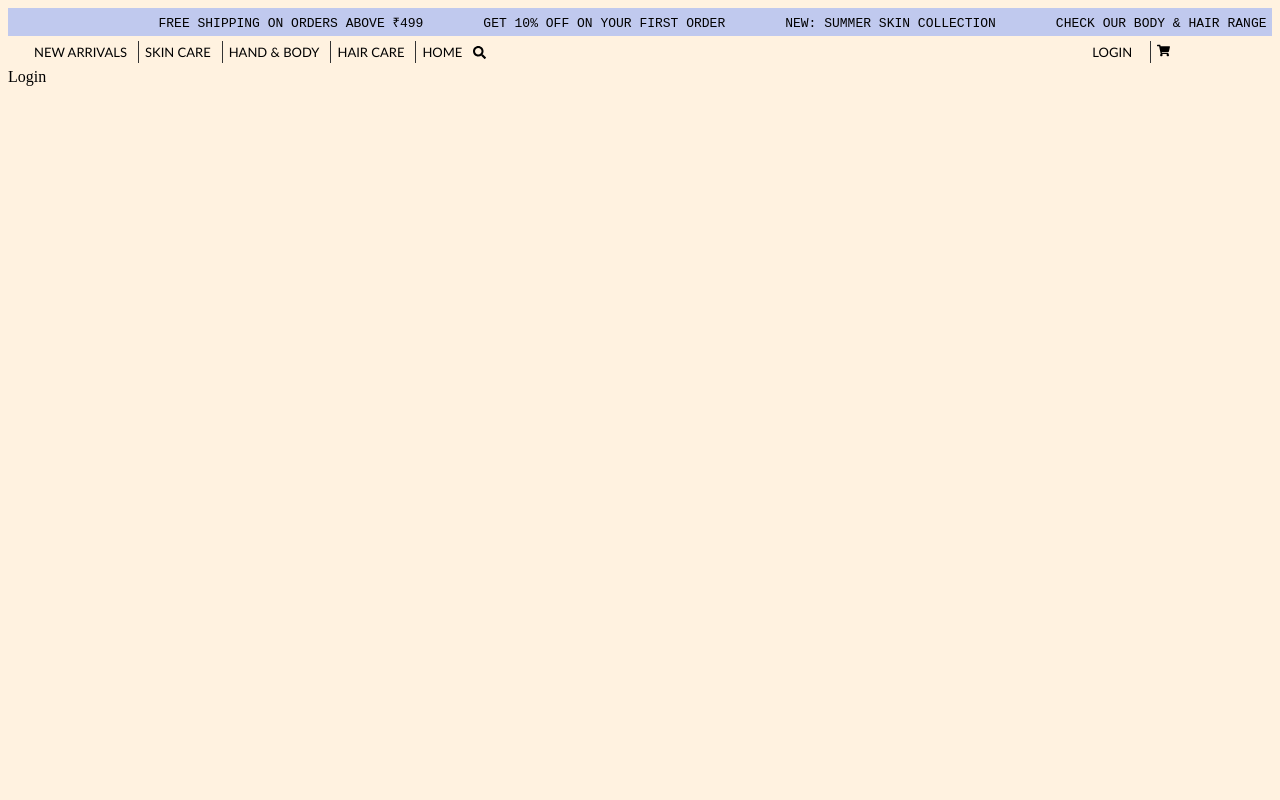
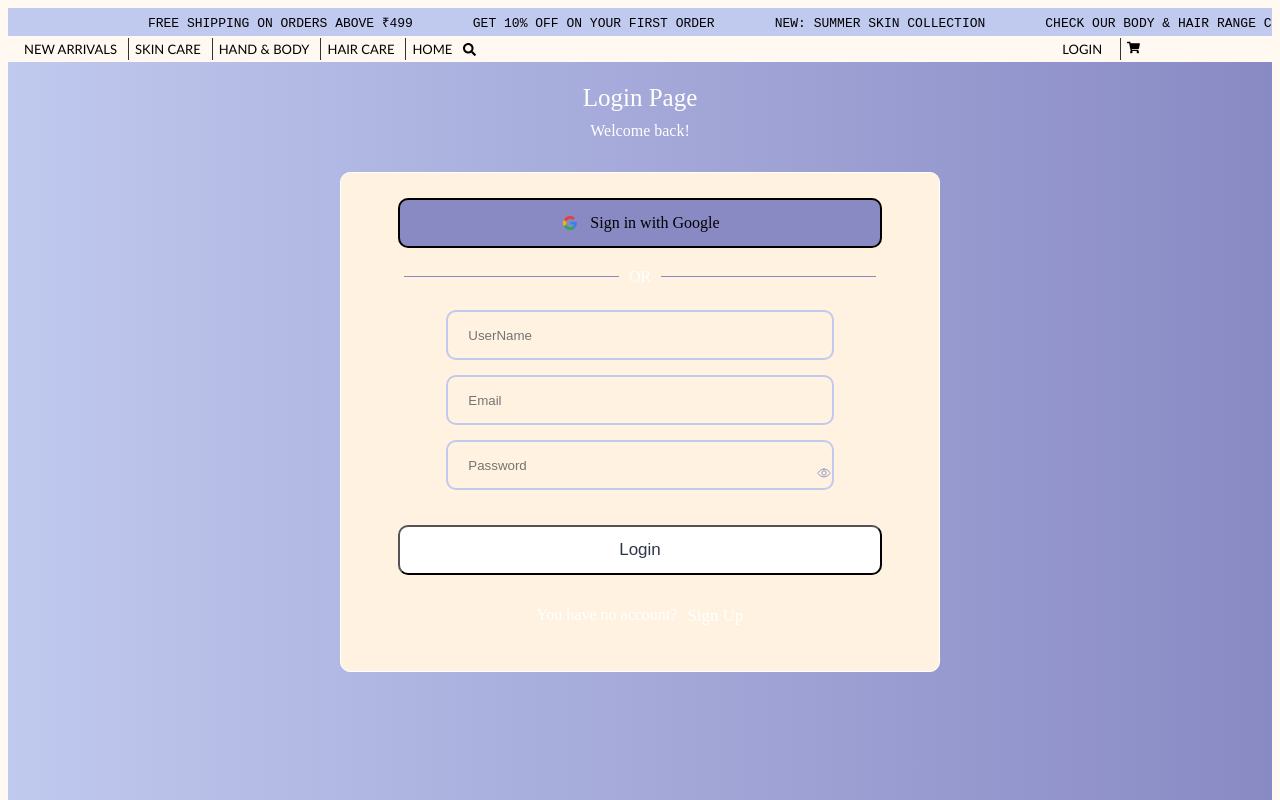
Before and after one commit to Prakriti0511/ecommerce-web, a React (Vite) app: page /login in a window 1280 px wide. Shown: the top 800 px of the page. Built offline with nearby package versions, Linux system fonts and the light colour scheme.

Commit message:
Homepage layout setup

```diff
--- a/src/App.jsx
+++ b/src/App.jsx
@@ -15,7 +15,7 @@ function App() {
   const [count, setCount] = useState(0);
 
   return (
-    <div>
+    <>
       <TopHeader />
       <Navbar />
       <Routes>
@@ -25,7 +25,7 @@ function App() {
         <Route path="/newarrivals" element={<NewArrivals />} />
         <Route path="/product/:id" element={<ProductDetails />} />
       </Routes>
-    </div>
+    </>
   );
 }
 
--- a/src/components/LoginPage/Login.jsx
+++ b/src/components/LoginPage/Login.jsx
@@ -1,9 +1,46 @@
-import React from 'react'
+import React, { useState } from 'react'
+import { signInWithPopup } from "firebase/auth"
+import { useNavigate } from 'react-router-dom'
+import { IoEyeOutline } from "react-icons/io5";
+import { FiEyeOff } from "react-icons/fi";
+
 
 function Login() {
-  return (
-    <div>Login</div>
-  )
-}
+      let [show,setShow] = useState(false)
+      let navigate = useNavigate()
+      return (
+      <div className = 'w-[100%] h-[100vw] bg-gradient-to-l from-[#898AC4] to-[#C0C9EE] text-[white] flex flex-col gap-[10px] font-gill'>
+          <div className = 'w-[100%] h-[100px] flex flex-col items-center justify-center'>
+              <span className='text-[25px] font-semibold pb-[10px] font-gill'>Login Page</span>
+              <span className = 'text-[16px] font-semibold'>Welcome back!</span>
+          </div>
+          <div className = 'max-w-[600px] w-[90%] h-[500px] bg-[#FFF2E0] rounded-[10px] border border-white backdrop-blur-2xl shadow-lg flex items-center justify-center mx-auto'>
+              <form action="" className='w-[90%] h-[90%] flex flex-col items-center justify-start gap-[20px]'>
+                  <div className = 'w-[90%] h-[50px] bg-[#898AC4] text-[black] border-2 border-[#] rounded-[10px] shadow-lg flex items-center justify-center gap-[10px] py-[20px] cursor-pointer'>
+                      <img src = "google.png" alt="/Image/" className='w-[20px] rounded-[10px]'/> Sign in with Google
+                  </div>
+                  <div className='w-[100%] h-[20px] flex items-center justify-center gap-[10px]'>
+                      <div className='w-[40%] h-[1px] bg-[#898AC4]'></div> OR <div className='w-[40%] h-[1px] bg-[#898AC4]'></div>
+                  </div>
+                  <div className = 'w-[90%] h-[400px] flex flex-col items-center justify-center gap-[15px] relative'>
+                      <input type = "text" className = 'w-[80%] h-[50px] border-[2px] border-[#C0C9EE] backdrop:blur-sm rounded-[10px] shadow-lg bg-transparent placeholder-[#] px-[20px] font-semibold' placeholder = 'UserName' required/>
+                      <input type = "text" className = 'w-[80%] h-[50px] border-[2px] border-[#C0C9EE] backdrop:blur-sm rounded-[10px] shadow-lg bg-transparent placeholder-[#] px-[20px] font-semibold' placeholder = 'Email' required/>
+                      <input
+                      type={show ? "text" : "password"}
+                      className='w-[80%] h-[50px] border-[2px] border-[#C0C9EE] backdrop:blur-sm rounded-[10px] shadow-lg bg-transparent placeholder-[#] px-[20px] font-semibold'
+                      placeholder='Password'
+                      required
+                      />
+                      {!show && <IoEyeOutline className='w-[20px] h-[20px] pb-[6px] text-[#898AC4] cursor-pointer absolute right-[10%]' onClick={()=>setShow(prev => !prev)}/>}
+                      {show && <FiEyeOff className='w-[20px] h-[20px] pb-[6px] text-[#898AC4] cursor-pointer absolute right-[10%]' onClick={()=>setShow(prev => !prev)}/>}
+                      <button className='w-[100%] h-[50px] bg-[white] rounded-[10px] flex items-center justify-center mt-[20px] text-[17px] text-[#2d3748] font-semibold'>Login </button>
+                      <p className='flex gap-[10px]'>You have no account? <span className='text-[#] text-[17px] font-semibold cursor-pointer' onClick={()=>navigate("/signup")}>Sign Up</span></p>
+                  </div>
+              </form>
+          </div>
+      </div>
+    )
+  }
+
 
 export default Login
--- a/src/components/LoginPage/Registration.jsx
+++ b/src/components/LoginPage/Registration.jsx
@@ -1,33 +1,41 @@
-import React from 'react'
+import React, { useState } from 'react'
 import { signInWithPopup } from "firebase/auth"
 import { useNavigate } from 'react-router-dom'
+import { IoEyeOutline } from "react-icons/io5";
+import { FiEyeOff } from "react-icons/fi";
 
 
 
 function Registration() {
-
+    let [show,setShow] = useState(false)
     let navigate = useNavigate()
-  return (
+    return (
     <div className = 'w-[100%] h-[100vw] bg-gradient-to-l from-[#898AC4] to-[#C0C9EE] text-[white] flex flex-col gap-[10px] font-gill'>
         <div className = 'w-[100%] h-[100px] flex flex-col items-center justify-center'>
-            <span className='text-[25px] font-semibold pb-6 font-gill'>Registration Page</span>
+            <span className='text-[25px] font-semibold pb-[10px] font-gill'>Registration Page</span>
             <span className = 'text-[16px] font-semibold'>Welcome to Lush!</span>
         </div>
         <div className = 'max-w-[600px] w-[90%] h-[500px] bg-[#FFF2E0] rounded-[10px] border border-white backdrop-blur-2xl shadow-lg flex items-center justify-center mx-auto'>
             <form action="" className='w-[90%] h-[90%] flex flex-col items-center justify-start gap-[20px]'>
-                <div className = 'w-[90%] h-[50px] bg-[#898AC4] text-[black] border-2 border-[#C0C9EE] rounded-[10px] shadow-lg flex items-center justify-center gap-[10px] py-[20px] cursor-pointer'>
+                <div className = 'w-[90%] h-[50px] bg-[#898AC4] text-[black] border-2 border-[#] rounded-[10px] shadow-lg flex items-center justify-center gap-[10px] py-[20px] cursor-pointer'>
                     <img src = "google.png" alt="/Image/" className='w-[20px] rounded-[10px]'/> Signup with Google
                 </div>
                 <div className='w-[100%] h-[20px] flex items-center justify-center gap-[10px]'>
                     <div className='w-[40%] h-[1px] bg-[#898AC4]'></div> OR <div className='w-[40%] h-[1px] bg-[#898AC4]'></div>
                 </div>
-                <div className = 'w-[90%] h-[400px] flex flex-col items-center justify-center gap-[15px]'>
+                <div className = 'w-[90%] h-[400px] flex flex-col items-center justify-center gap-[15px] relative'>
                     <input type = "text" className = 'w-[80%] h-[50px] border-[2px] border-[#C0C9EE] backdrop:blur-sm rounded-[10px] shadow-lg bg-transparent placeholder-[#] px-[20px] font-semibold' placeholder = 'UserName' required/>
                     <input type = "text" className = 'w-[80%] h-[50px] border-[2px] border-[#C0C9EE] backdrop:blur-sm rounded-[10px] shadow-lg bg-transparent placeholder-[#] px-[20px] font-semibold' placeholder = 'Email' required/>
-                    <input type = "password" className = 'w-[80%] h-[50px] border-[2px] border-[#C0C9EE] backdrop:blur-sm rounded-[10px] shadow-lg bg-transparent placeholder-[#] px-[20px] font-semibold' placeholder = 'Password' required/>
-                    <button className='w-[100%] h-[50px] bg-[#898AC4] rounded-[10px] flex items-center justify-center mt-[20px] text-[17px] font-semibold'> Create Account </button>
-                    <p className='flex gap-[10px]'>You have any account? <span className='text-[#] text-[17px] font-semibold cursor-pointer'>Login</span></p>
-
+                    <input
+                    type={show ? "text" : "password"}
+                    className='w-[80%] h-[50px] border-[2px] border-[#C0C9EE] backdrop:blur-sm rounded-[10px] shadow-lg bg-transparent placeholder-[#] px-[20px] font-semibold'
+                    placeholder='Password'
+                    required
+                    />
+                    {!show && <IoEyeOutline className='w-[20px] h-[20px] pb-[6px] text-[#898AC4] cursor-pointer absolute right-[10%]' onClick={()=>setShow(prev => !prev)}/>}
+                    {show && <FiEyeOff className='w-[20px] h-[20px] pb-[6px] text-[#898AC4] cursor-pointer absolute right-[10%]' onClick={()=>setShow(prev => !prev)}/>}
+                    <button className='w-[100%] h-[50px] bg-[white] rounded-[10px] flex items-center justify-center mt-[20px] text-[17px] text-gray-800 font-semibold'> Create Account </button>
+                    <p className='flex gap-[10px]'>You have any account? <span className='text-[#] text-[17px] font-semibold cursor-pointer' onClick={()=>navigate("/login")}>Login</span></p>
                 </div>
             </form>
         </div>
--- a/src/components/header/Navbar.jsx
+++ b/src/components/header/Navbar.jsx
@@ -13,7 +13,7 @@ function Navbar() {
         <FaSearch className={styles.icon} />
       </div>
 
-      <img src="./lush.png" alt="not available" className={styles.logo} />
+      <img src="./flowcare.png" alt="not available" className={styles.logo} />
 
       <div className={styles.right}>
         <div className={`${styles.option} ${styles.firstOption}`}>LOGIN</div>
--- a/src/components/header/Navbar.module.css
+++ b/src/components/header/Navbar.module.css
@@ -1,10 +1,10 @@
 .Navbar {
-  background-color: #FFF2E0;
+  background-color: #fff9f2;
   box-shadow: 0 4px 10px rgba(0, 0, 0, 0);
   font-size: small;
   font-weight: 500;
   font-family: 'Gill Sans', 'Gill Sans MT', Calibri, 'Trebuchet MS', sans-serif;
-  padding: 5px 20px;
+  padding: 2px 10px;
   display: flex;
   align-items: center;
   justify-content: flex-start;
@@ -38,7 +38,7 @@
 }
 
 .logo {
-  padding-left: 150px;
+  padding-left: 130px;
   width: 80px;
   height: auto;
   object-fit: contain;
--- a/src/components/pages/MainImage.jsx
+++ b/src/components/pages/MainImage.jsx
@@ -2,21 +2,7 @@ import { Link } from "react-router-dom";
 
 function MainImage() {
   return (
-    <div className="relative w-full mx-auto group">
-      {/* Product Image */}
-      <img
-        src="image.png"
-        alt="Product"
-        className="w-full h-auto object-cover transition duration-300 group-hover:brightness-70"
-      />
-
-      {/* View Product Overlay */}
-      <Link
-        to="/product/123"
-        className="absolute inset-0 flex items-center justify-center opacity-0 group-hover:opacity-100 transition duration-300"
-      >
-      </Link>
-    </div>
+    <div></div>
   );
 }
 
--- a/src/index.css
+++ b/src/index.css
@@ -3,7 +3,7 @@
 @tailwind utilities;
 
 :root {
-    background-color: #FFF2E0;
+    background-color: #fff9f2;
     overflow-x: hidden;
     width: 100%;
     max-width: 100vw;
```
Also changed, not shown: public/flowcare.png (added), public/lush.png (deleted).
